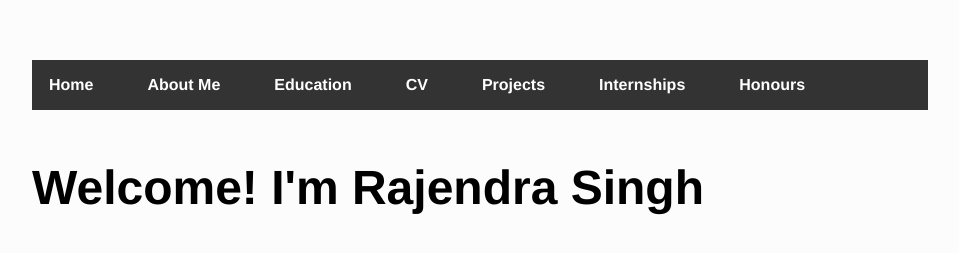
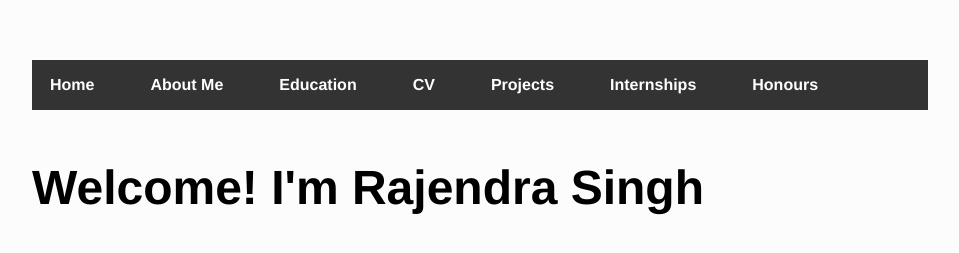
Before and after one commit to iamrajee/iamrajee.github.io, a Jekyll site: the page built from index.html, in a window 1280 px wide. Shown: the top 253 px of the page, without its empty margins (160-1119 px from the left). Built offline with Jekyll 4.4.1, drawn with Linux system fonts in a browser that asks for light colours.

Commit message:
Update main.css

```diff
--- a/css/main.css
+++ b/css/main.css
@@ -81,7 +81,7 @@ ul.tabs li a {
   display: block;
   color: white;
   text-align: center;
-  padding: 16px 17px;
+  padding: 16px 18px;
   text-decoration: none;
 }
 
```
